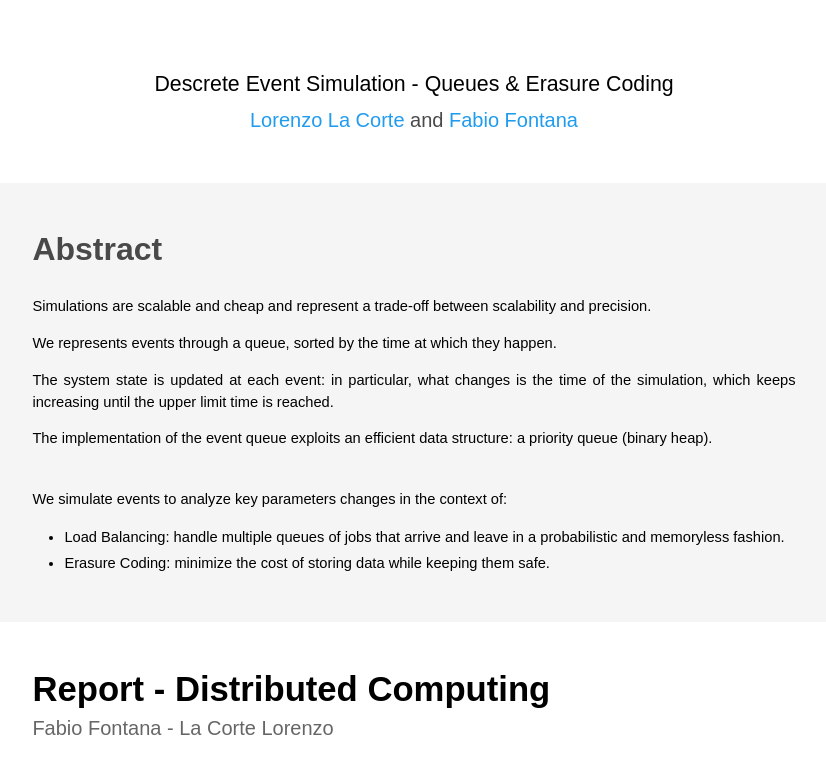
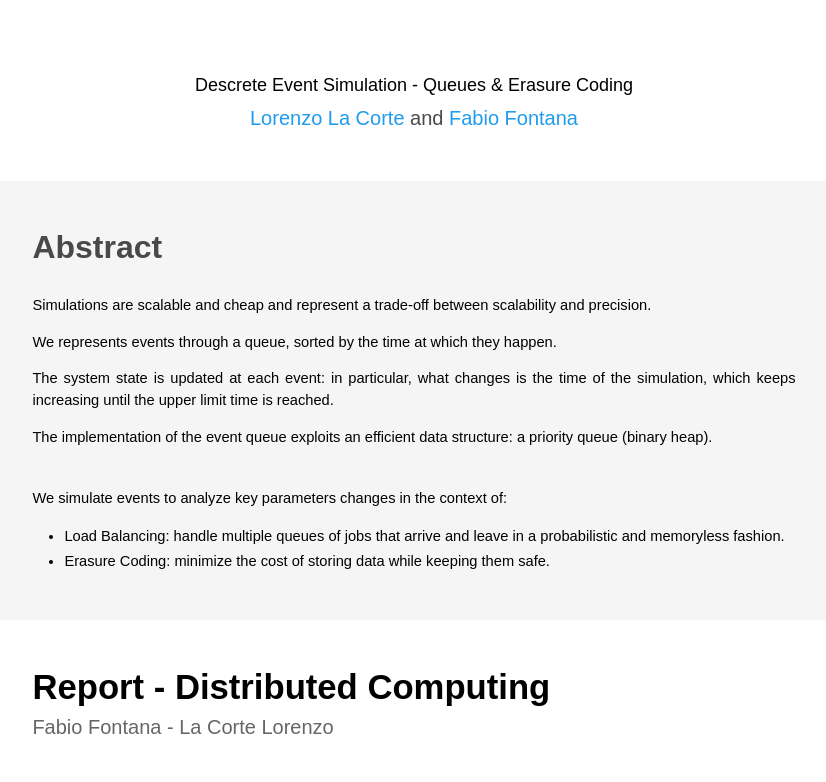
Before and after one commit to LorenzoLaCorte/distributed-computing-report, a plain HTML site: page index.html in a window 1280 px wide. Shown: the top 782 px of the page, without its empty margins (226-1052 px from the left). Drawn offline with nearby package versions, Linux system fonts and the light colour scheme; some icons are missing; a web font is replaced by a local one.

Commit message:
Fix Title

```diff
--- a/index.html
+++ b/index.html
@@ -52,7 +52,7 @@
     <div class="container is-max-desktop">
       <div class="columns is-centered">
         <div class="column has-text-centered">
-          <h2 class="is-1 publication-title">Descrete Event Simulation - Queues & Erasure Coding</h2>
+          <h1 class="is-1 publication-title">Descrete Event Simulation - Queues & Erasure Coding</h1>
           <div class="is-size-5 publication-authors">
             <span class="author-block">
               <a href="https://flowcv.me/lorenzolacorte" target="_blank">Lorenzo La Corte</a> and
--- a/static/css/index.css
+++ b/static/css/index.css
@@ -48,6 +48,7 @@ body {
 }
 
 .publication-title {
+    font-size: large;
     text-align: center;
     font-family: 'Google Sans', sans-serif;
 }
```
